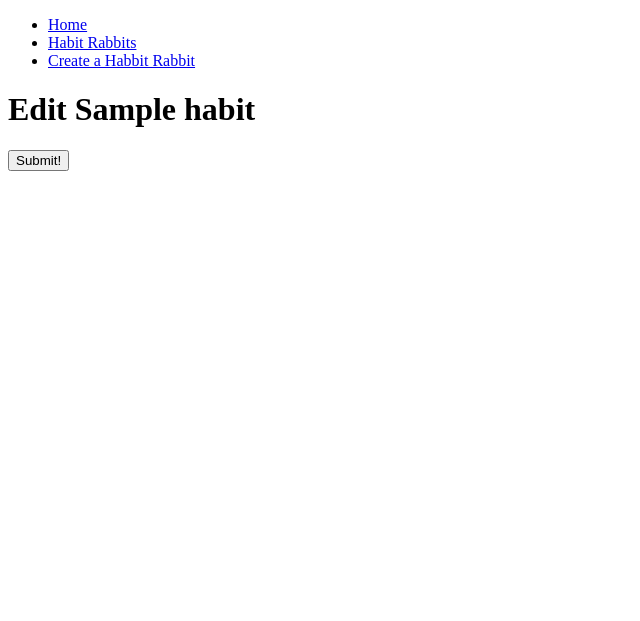
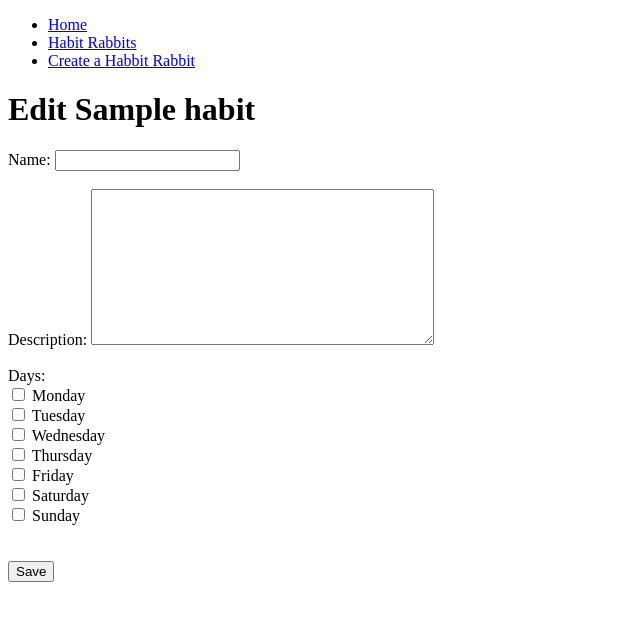
Before and after one commit to rudisiona/habittracker, a Django app: template main_app/templates/main_app/habit_form.html in a window 1280 px wide. Shown: the top 621 px of the page, without its empty margins (0-640 px from the left). Run offline with Django 5.2, Linux system fonts and the light colour scheme; tables that the repository leaves empty hold one stand-in row (values such as "Sample post"); the template is opened without the code that fills it: values that come from a table or form of the project are taken from there, most other values are stand-ins (such as "Sample title", 1, 10 or a date in 2020); data that the repository does not hold is empty.

Commit message:
adding days to form

```diff
--- /dev/null
+++ b/main_app/forms.py
@@ -0,0 +1,17 @@
+from django import forms
+from .models import Habit, WEEK_DAYS
+
+class HabitForm(forms.ModelForm):
+    days = forms.MultipleChoiceField(
+        choices=WEEK_DAYS,
+        widget=forms.CheckboxSelectMultiple,
+        required=False,
+        label="Days:"
+    )
+
+    class Meta:
+        model = Habit
+        fields = ['name', 'description', 'days']
+
+    def clean_days(self):
+        return self.cleaned_data.get('days', [])
--- a/main_app/models.py
+++ b/main_app/models.py
@@ -1,15 +1,39 @@
 from django.db import models
 from django.urls import reverse
+from django.contrib.postgres.fields import ArrayField
 
 
 # Create your models here.
 
+WEEK_DAYS = [
+    ('mon', 'Monday'),
+    ('tue', 'Tuesday'),
+    ('wed', 'Wednesday'),
+    ('thu', 'Thursday'),
+    ('fri', 'Friday'),
+    ('sat', 'Saturday'),
+    ('sun', 'Sunday'),
+]
+
+
 class Habit(models.Model):
     name = models.CharField(max_length=100)
     description = models.TextField(max_length=250)
+    days = ArrayField(models.CharField(max_length=3, choices=WEEK_DAYS), blank=True, default=list)
+
 
     def __str__(self):
         return self.name
 
     def get_absolute_url(self):
         return reverse('habit-detail', kwargs={'habit_id': self.id})
+
+    def get_day_labels(self):
+        label_map = dict(WEEK_DAYS)
+        return [(day, label_map.get(day, day)) for day in self.days]
+
+class Completion(models.Model):
+    habit = models.ForeignKey(Habit, on_delete=models.CASCADE, related_name='completions')
+    timestamp = models.DateTimeField(auto_now_add=True)
+    def __str__(self):
+        return f"{self.habit.name} at {self.timestamp.strftime('%Y-%m-%d %H:%M')}"
--- a/main_app/templates/main_app/habit_form.html
+++ b/main_app/templates/main_app/habit_form.html
@@ -11,12 +11,19 @@
     {% endif %}
 </div>
 
-<form action="" method="post" class="form-container">
-    {% csrf_token %}
-    <table>
-      {{ form.as_table }}
-    </table>
-    <button type="submit" class="btn submit">Submit!</button>
+
+<form method="post">
+  {% csrf_token %}
+  {{ form.name.label_tag }} {{ form.name }}
+  <br><br>
+    {{ form.description.label_tag }}
+    {{ form.description }}
+  <br><br>
+  {{ form.days.label_tag }}
+  <div>
+  {{ form.days }}
+  </div>
+  <br><br>
+  <button type="submit">Save</button>
 </form>
-
   {% endblock %}
--- a/main_app/urls.py
+++ b/main_app/urls.py
@@ -7,5 +7,7 @@
     path('habitrabbits/<int:habit_id>/', views.habit_detail, name='habit-detail'),
     path('habitrabbits/create/', views.CreateHabit.as_view(), name='create-habit'),
     path('habitrabbits/<int:pk>/update/', views.UpdateHabit.as_view(), name='update-habit'),
-    path('habitrabbits/<int:pk>/delete/', views.DeleteHabit.as_view(), name='delete-habit')
+    path('habitrabbits/<int:pk>/delete/', views.DeleteHabit.as_view(), name='delete-habit'),
+    path('habitrabbits/<int:habit_id>/complete/', views.mark_complete, name='mark-complete')
+
 ]
```
Also changed, not shown: main_app/templates/habits/detail.html (+33 -0 lines), main_app/views.py (+21 -5 lines), main_app/admin.py (line endings or trailing spaces), main_app/migrations/0002_habit_created_at_completion.py (added), main_app/migrations/0003_alter_completion_unique_together.py (added), main_app/migrations/0004_remove_completion_date_completion_timestamp.py (added), main_app/migrations/0005_remove_habit_created_at_habit_days_delete_completion.py (added), main_app/migrations/0006_completion.py (added).
